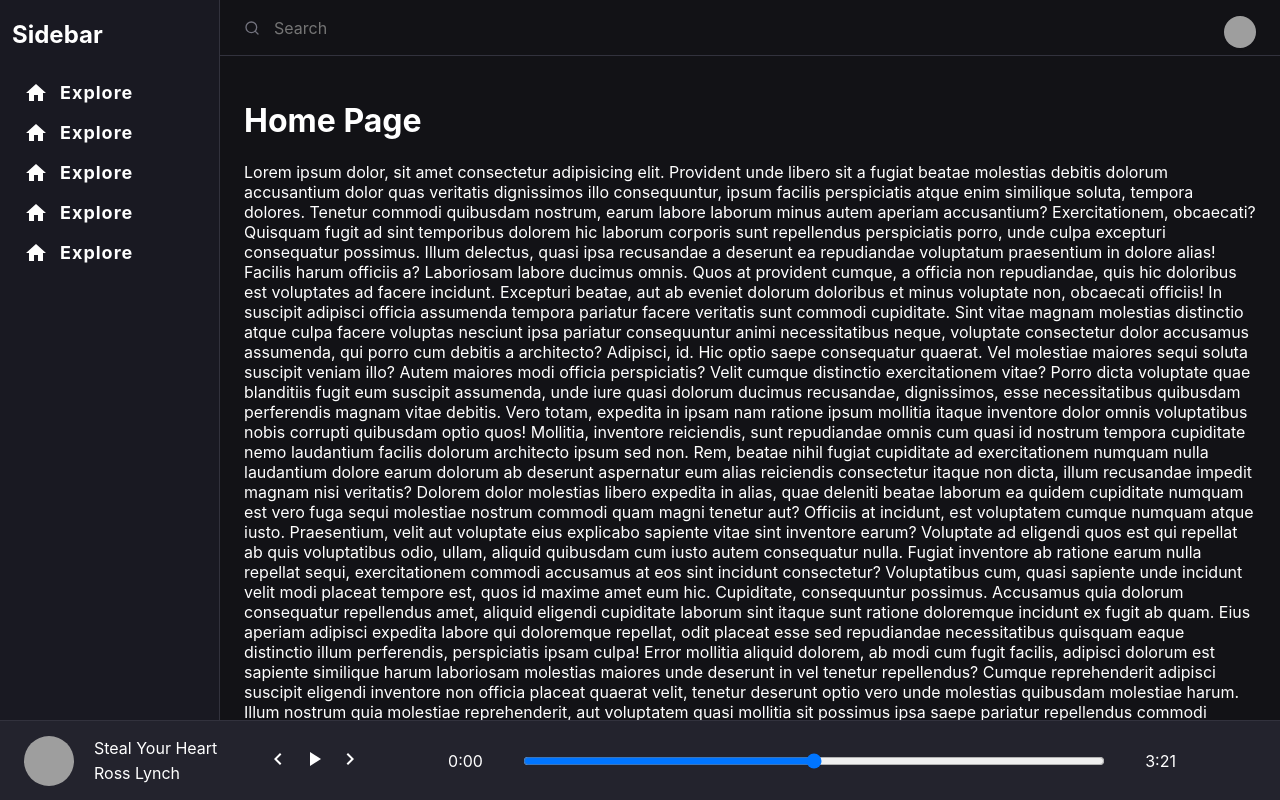
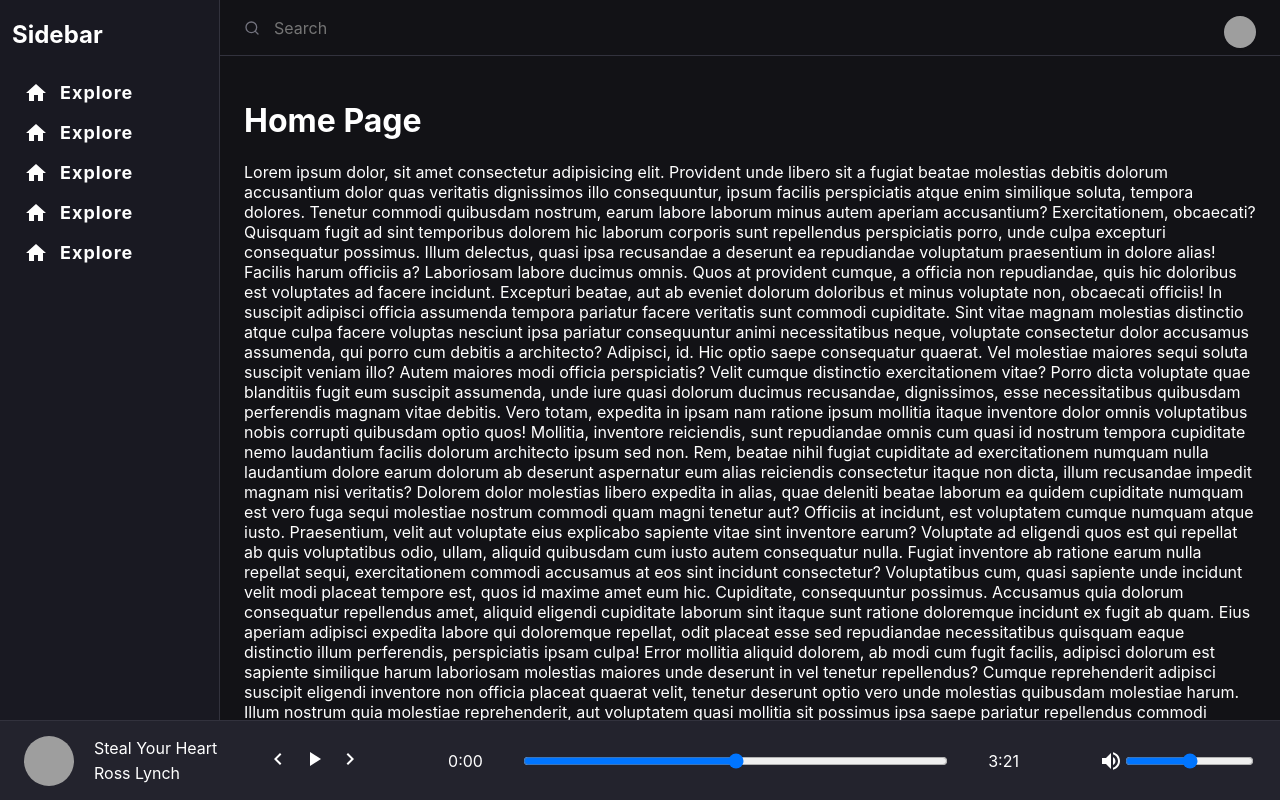
Before and after one commit to armandveloper/music-app, a React (Create React App) app: page / in a window 1280 px wide. Built offline with nearby package versions, Linux system fonts and the light colour scheme; grey boxes are pictures that could not be loaded.

Commit message:
Add basic volume control

```diff
--- a/src/components/player/Player.tsx
+++ b/src/components/player/Player.tsx
@@ -1,6 +1,7 @@
 import styled from 'styled-components';
 import PlayerLeft from './PlayerLeft';
 import PlayerProgress from './PlayerProgress';
+import PlayerRight from './PlayerRight';
 
 const StyledPlayer = styled.div`
 	background-color: var(--background-secondary);
@@ -24,43 +25,7 @@ function Player() {
 		<StyledPlayer>
 			<PlayerLeft />
 			<PlayerProgress />
-
-			{/* <div className="player__progress">
-				<span className="player__progress-time">
-					{minutesProg}:
-					{secondsProg < 10 ? '0' + secondsProg : secondsProg}
-				</span>
-				<input
-					className="player__progress-bar"
-					type="range"
-					name="progressSong"
-					min="0"
-					max="100"
-					step="0.1"
-					value={progressSong}
-					onChange={handleProgressSong}
-				/>
-
-				<span className="player__duration">
-					{minutes}:{seconds}
-				</span>
-			</div>
-			<div className="player__right">
-				<button
-					className="player__btn"
-					title={
-						isFavorite ? 'Delete from favorite' : 'Add to favorite'
-					}
-					onClick={handleFavorite}
-				>
-					<Heart
-						style={{
-							stroke: isFavorite ? 'none' : '#fff',
-							fill: isFavorite ? '#e94267' : 'none',
-						}}
-					/>
-				</button>
-			</div> */}
+			<PlayerRight />
 		</StyledPlayer>
 	);
 }
--- /dev/null
+++ b/src/components/player/PlayerRight.tsx
@@ -0,0 +1,17 @@
+import styled from 'styled-components';
+import PlayerVolume from './PlayerVolume';
+
+const StyledWrapper = styled.div`
+	align-items: center;
+	display: flex;
+`;
+
+function PlayerRight() {
+	return (
+		<StyledWrapper>
+			<PlayerVolume />
+		</StyledWrapper>
+	);
+}
+
+export default PlayerRight;
--- /dev/null
+++ b/src/components/player/PlayerVolume.tsx
@@ -0,0 +1,18 @@
+import { MdVolumeUp } from 'react-icons/md';
+
+function PlayerVolume() {
+	return (
+		<>
+			<MdVolumeUp color="currentColor" size="24" />
+			<input
+				aria-label="Down / Up Volume"
+				max="10"
+				min="0"
+				step="1"
+				type="range"
+			/>
+		</>
+	);
+}
+
+export default PlayerVolume;
```
